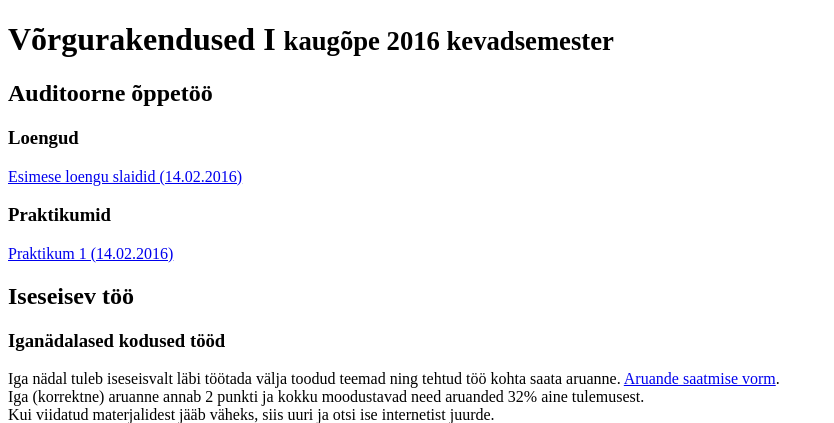
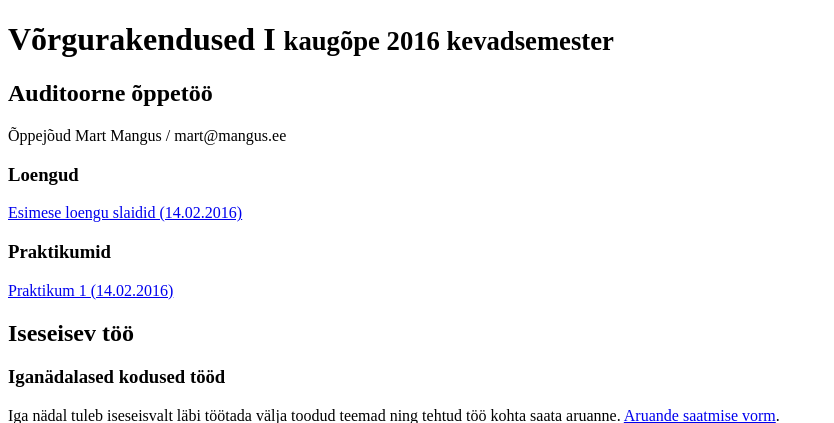
Before and after one commit to teadur/i244, a PHP site: page / in a window 1280 px wide. Shown: the top 423 px of the page, without its empty margins (0-834 px from the left). Run offline with PHP 8.4, Linux system fonts and the light colour scheme.

Commit message:
Lisasin õppejõu info

```diff
--- a/index.php
+++ b/index.php
@@ -7,6 +7,7 @@
 <body>
 <h1>Võrgurakendused I <small>kaugõpe 2016 kevadsemester</small></h1>
 <h2>Auditoorne õppetöö</h2>
+<p>Õppejõud Mart Mangus / mart@mangus.ee</p>
 <h3>Loengud</h3>
 <p><a href="http://mart.mangus.ee/loengud/i244-esimene.html">Esimese loengu slaidid (14.02.2016)</a></p>
 <h3>Praktikumid</h3>
```
